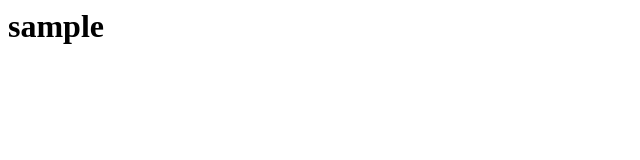
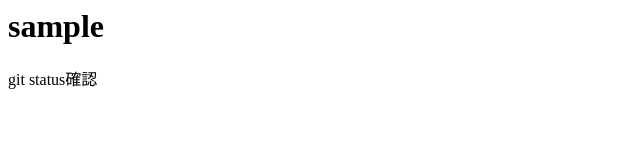
Before and after one commit to ohryooo/git_tutorial, a plain HTML site: page index.html in a window 1280 px wide. Shown: the whole page, without its empty margins (0-640 px from the left). Drawn offline with Linux system fonts and the light colour scheme.

Commit message:
git status 確認用

```diff
--- a/index.html
+++ b/index.html
@@ -1 +1,2 @@
 <h1>sample</h1>
+<p1>git status確認</p1>
```
